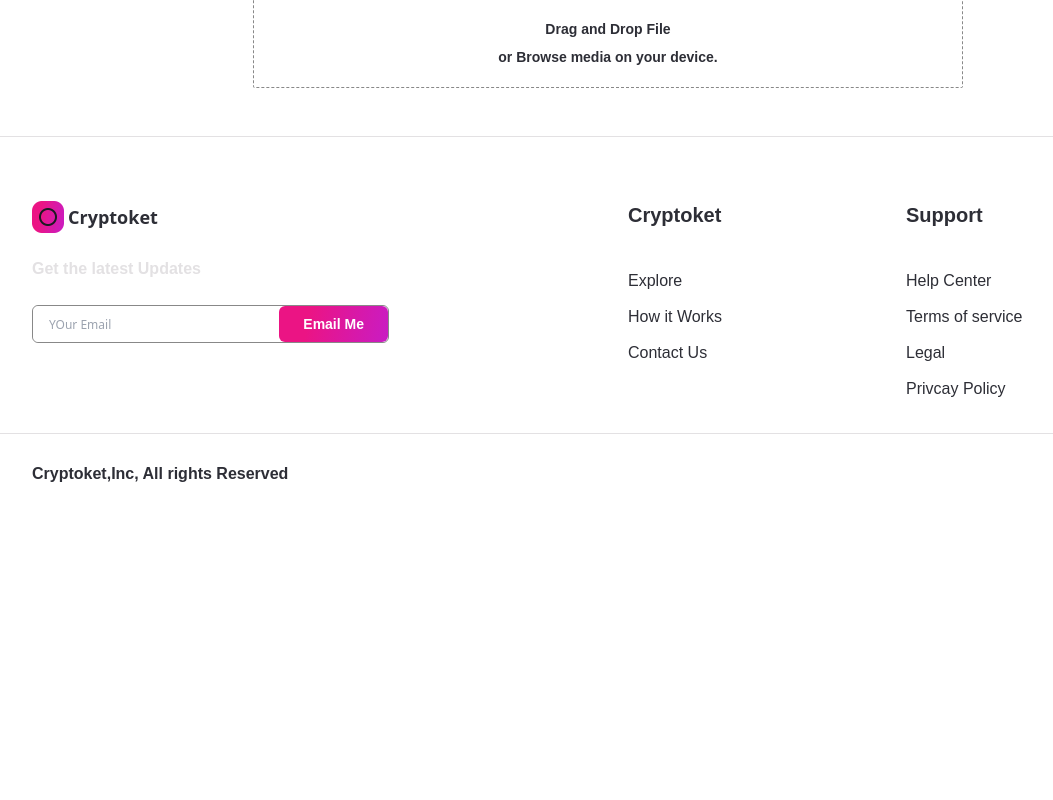
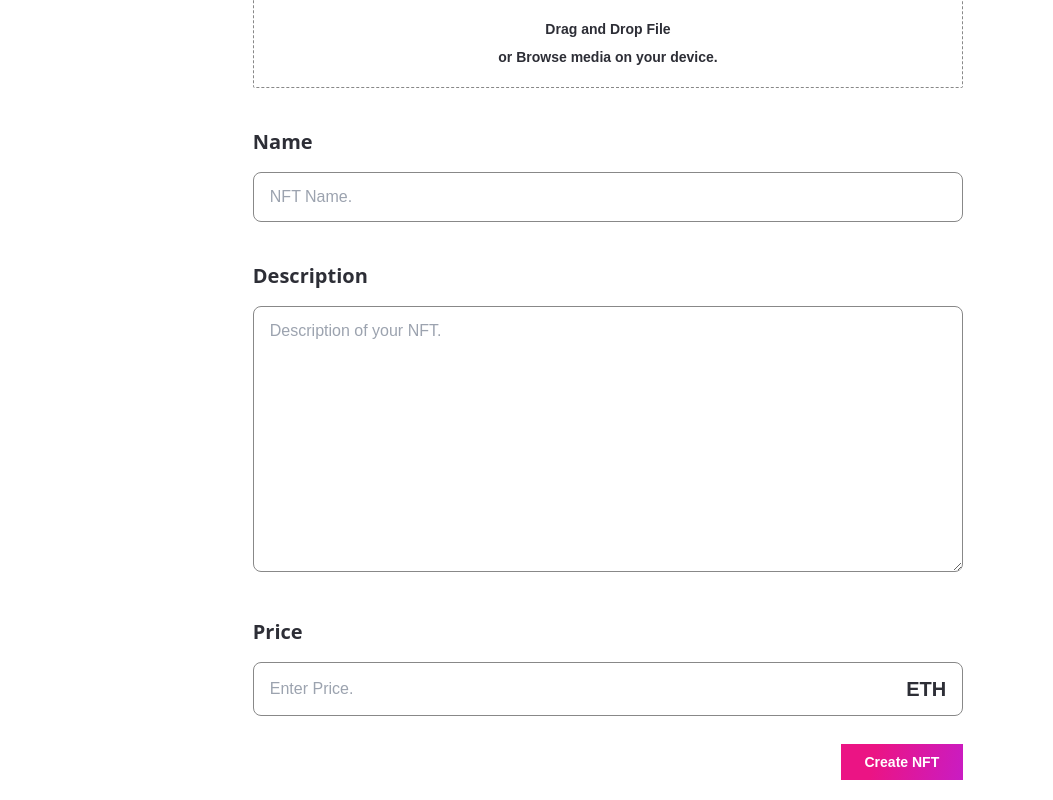
Before and after one commit to aksh-ay06/nft-marketplace, a Next.js app: page /create-nft in a window 1280 px wide. Shown: the part 480-1280 px from the top of the page, without its empty margins (32-1085 px from the left). Before the commit the page ends 1030 px from the top, so only its background shows below. Built offline with nearby package versions, Linux system fonts and the light colour scheme.

Commit message:
completed the create-nft page

```diff
--- /dev/null
+++ b/components/Input.jsx
@@ -0,0 +1,33 @@
+import React from 'react'
+
+const Input = ({inputType,title,placeholder,handleClick}) => (
+    <div className='mt-10 w-full'>
+        <p className="flex-1 before:font-poppins dark:text-white text-nft-black-1 font-semibold text-xl">{title}</p>
+        {inputType==='number' ? (
+            <div className='dark:bg-nft-black-1 bg-white border dark:border-nft-black-1 border-nft-gray-2 rounded-lg w-full outline-none font-poppins dark:text-white text-nft-gray-2 text-base-2 mt-4 px-4 py-3 flexBetween flex-row'>
+                <input
+                    type='number'
+                    className='flex w-full dark:bg-nft-black-1 bg-white outline-none'
+                    placeholder={placeholder}
+                    onChange={handleClick}
+                />
+                <p className='flex-1 before:font-poppins dark:text-white text-nft-black-1 font-semibold text-xl'>ETH</p>
+            </div>
+        ) : inputType === 'textarea' ?  (
+        <textarea
+            rows={10}
+            className='dark:bg-nft-black-1 bg-white border dark:border-nft-black-1 border-nft-gray-2 rounded-lg w-full outline-none font-poppins dark:text-white text-nft-gray-2 text-base-2 mt-4 px-4 py-3'
+            placeholder={placeholder}
+            onChange={handleClick}
+        />
+        ) : (
+        <input
+            className='dark:bg-nft-black-1 bg-white border dark:border-nft-black-1 border-nft-gray-2 rounded-lg w-full outline-none font-poppins dark:text-white text-nft-gray-2 text-base-2 mt-4 px-4 py-3'
+            placeholder={placeholder}
+            onChange={handleClick}
+         />
+        )}
+    </div>
+)
+
+export default Input;
--- a/components/index.js
+++ b/components/index.js
@@ -4,5 +4,6 @@
 import Banner from "./Banner";
 import CreaterCard from "./CreaterCard";
 import NFTCard from "./NFTCard";
+import Input from "./Input";
 
-export {Navbar,Footer,Button,Banner,CreaterCard,NFTCard};
+export {Navbar,Footer,Button,Banner,CreaterCard,NFTCard,Input};
--- a/pages/create-nft.js
+++ b/pages/create-nft.js
@@ -3,13 +3,14 @@
 import { useDropzone } from "react-dropzone";
 import Image from "next/image";
 import { useTheme } from "next-themes";
-import { Button } from "@/components";
+import { Button,Input } from "../components";
 import images from '../assets';
 
 
 const Createnft = () => {
   const theme = useTheme();
   const [fileUrl,setFileUrl] = useState(null);
+  const [formInput,setFormInput] = useState({name:'',price:'',description:''});
 
   const onDrop = useCallback(() => {
     // uplaod image to the block chain ipfs
@@ -28,12 +29,14 @@
     ${isDragReject && 'border-file-reject'}`
   ),[isDragActive,isDragAccept,isDragReject]);
 
+  console.log(formInput);
+
   return (
     <div className="flex justify-center sm:px-4 p-12">
       <div className="w-3/5 md-w-full">
         <h1 className="flex-1 before:font-poppins dark:text-white text-nft-black-1 text-2xl minlg:text-4xl font-semibold sm:mb-4">Create New Items</h1>
         <div className="mt-16">
-        <p className="flex-1 before:font-poppins dark:text-white text-nft-black-1 font-semibold text-xl">Upload</p>
+        <p className="flex-1 before:font-poppins dark:text-white text-nft-black-1 font-semibold text-xl">Upload Files</p>
           <div className="mt-4">
             <div {...getRootProps()} className={fileStyle}>
               <input {...getInputProps()} />
@@ -62,9 +65,37 @@
               <div>
                 <Image src={fileUrl} alt="asset_file"/>
               </div>
-            </aside>)}
+            </aside>
+            )}
           </div>
+        </div>
+        <div>
+          <Input
+            inputType='input'
+            title="Name"
+            placeholder='NFT Name.'
+            handleClick={(e)=>setFormInput({...formInput,name:e.target.value})}
+          />
+          <Input
+            inputType='textarea'
+            title="Description"
+            placeholder='Description of your NFT.'
+            handleClick={(e)=>setFormInput({...formInput,description:e.target.value})}
+          />
+          <Input
+            inputType='number'
+            title="Price"
+            placeholder='Enter Price.'
+            handleClick={()=>setFormInput({...formInput,price:e.target.value})}
+          />
+          <div className="mt-7 w-full flex justify-end">
+            <Button
+              btnName='Create NFT'
+              className='rounded-xl'
+              handleClick={()=>{}}
+            />
 
+          </div>
         </div>
       </div>
     </div>
```
